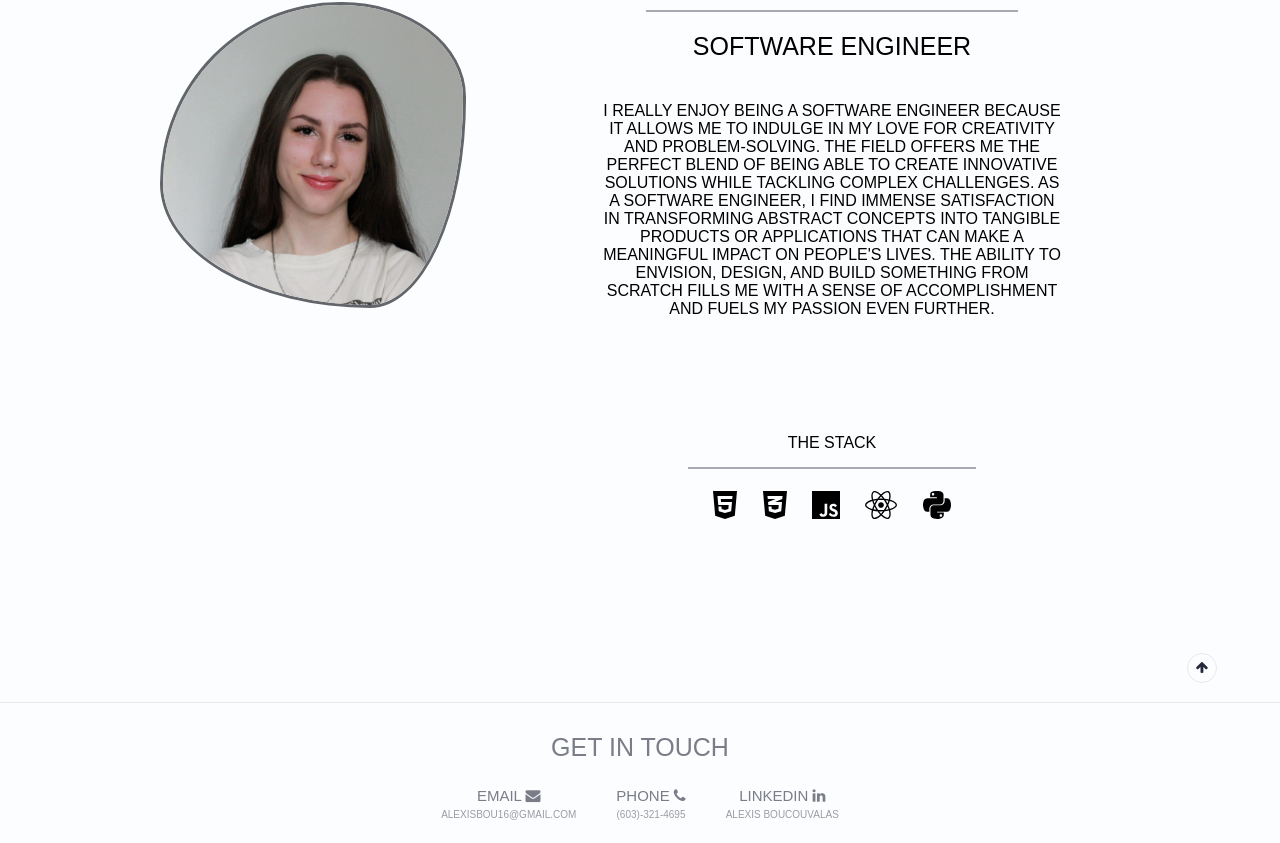
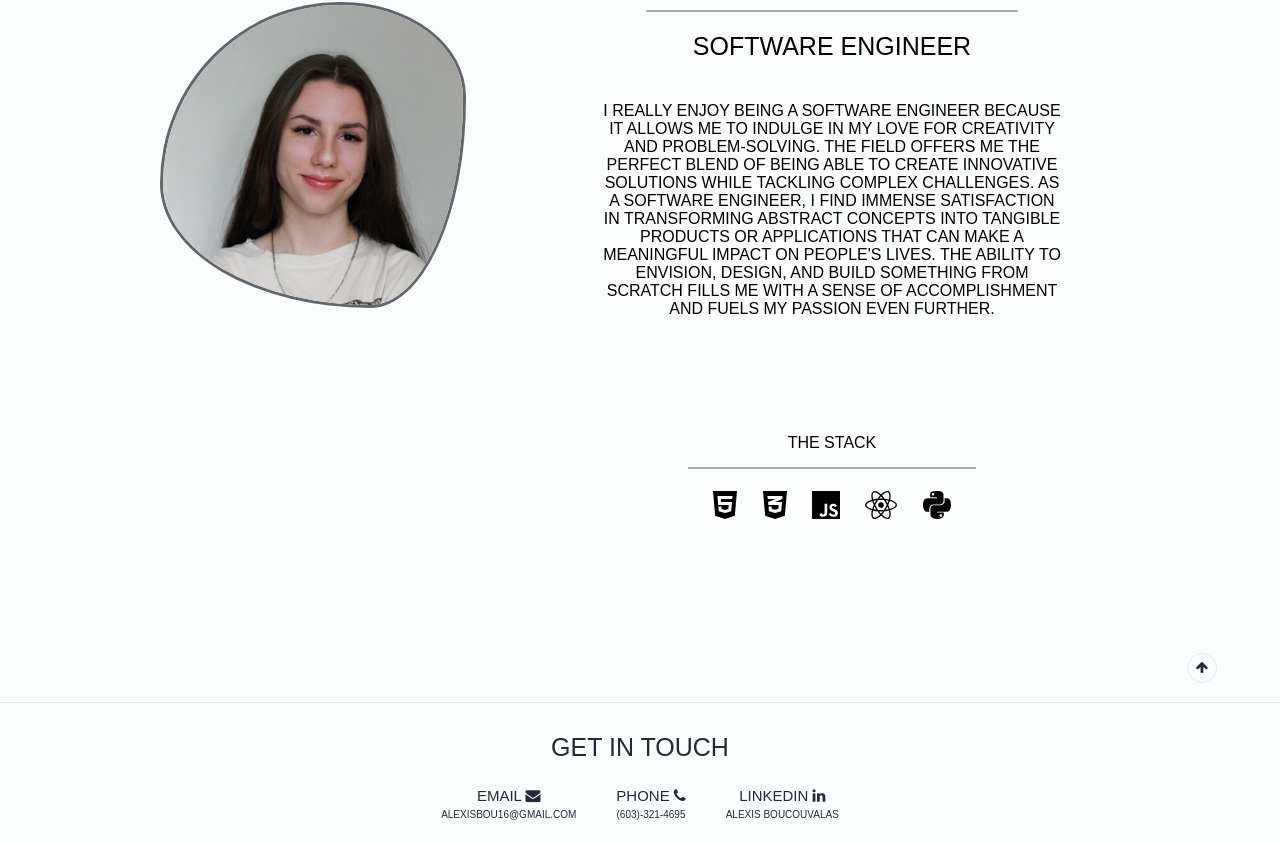
Before and after one commit to BOUCKY/my-portfolio-app, a React (Create React App) app: page / in a window 1280 px wide. Shown: the part 263-1106 px from the top of the page. Built offline with nearby package versions, Linux system fonts and the light colour scheme.

Commit message:
Footer Box-Shadow

```diff
--- a/src/styling/App.css
+++ b/src/styling/App.css
@@ -60,7 +60,7 @@ input[type="text"]:hover{
   border-top: .5px solid#e8e9eb;
 }
 .footer:hover{
-  box-shadow: 0px 8px 16px 0px rgba(0,0,0,0.2);
+  box-shadow: 0px 8px 50px 0px rgba(0, 0, 0, 0.292);
 }
 
 /* Button to bring you to the top of the page */
--- a/src/styling/Footer.css
+++ b/src/styling/Footer.css
@@ -2,7 +2,6 @@
     display: inline-flex;
     color:#242838;
     padding-bottom: 5px;
-    opacity: 0.6;
 }
 #contact{
     text-decoration: none;
@@ -11,14 +10,12 @@
     padding-top: 30px;
     padding-bottom: 10px;
     margin: 0;
-    opacity: 0.6;
 }
 a {
     text-decoration: none;
     color:#242838;
     width:100%;
     text-decoration: none;
-    opacity: 0.75;
 }
 .footer-list {
     font-size: 15px;
@@ -33,17 +30,17 @@ a {
     font-size: 10px;
 }
 .phoneNum:hover {
-    opacity: 1;
+    opacity: 0.5;
 }
 .email{
     font-size: 10px;
 }
 .email:hover {
-    opacity: 1;
+    opacity: 0.5;
 }
 .linkedIn{
     font-size: 10px;
 }
 .linkedIn:hover {
-    opacity: 1;
+    opacity: 0.5;
 }
```
